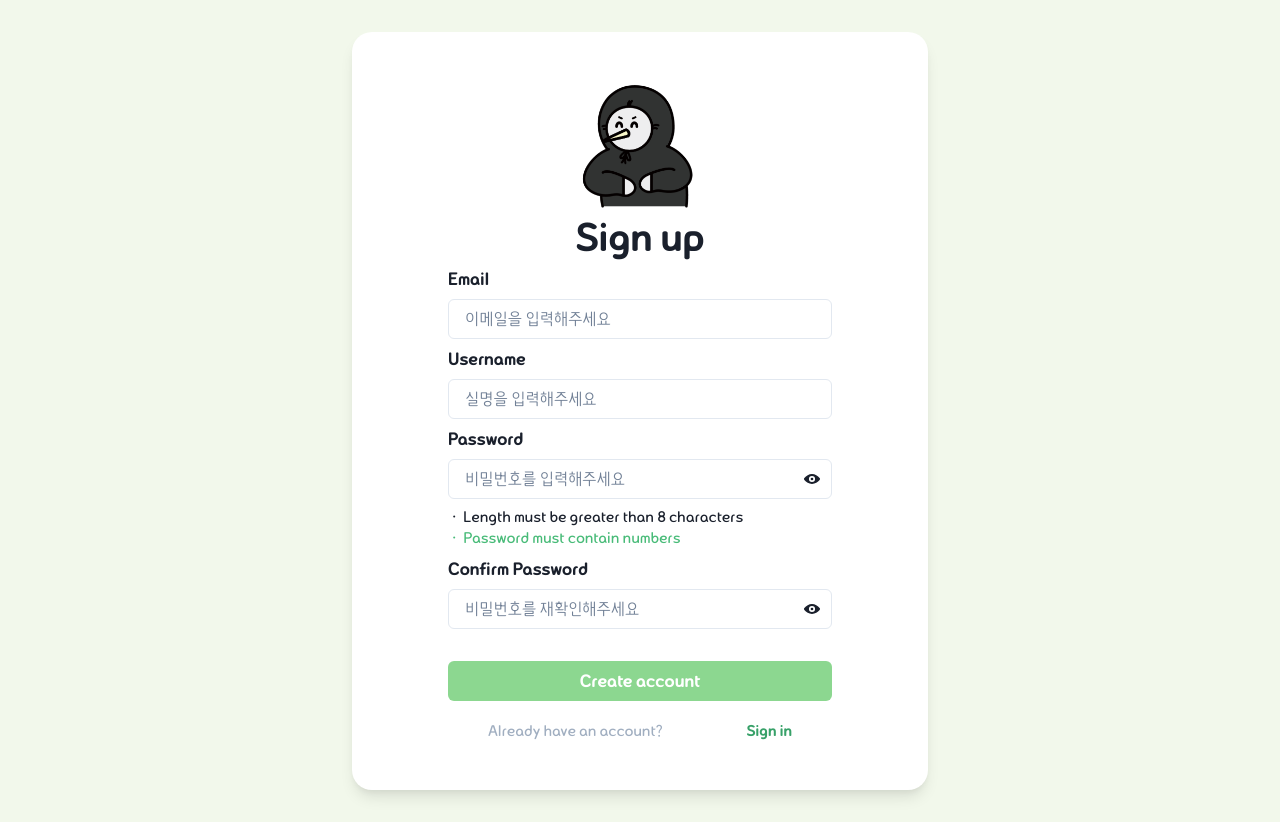
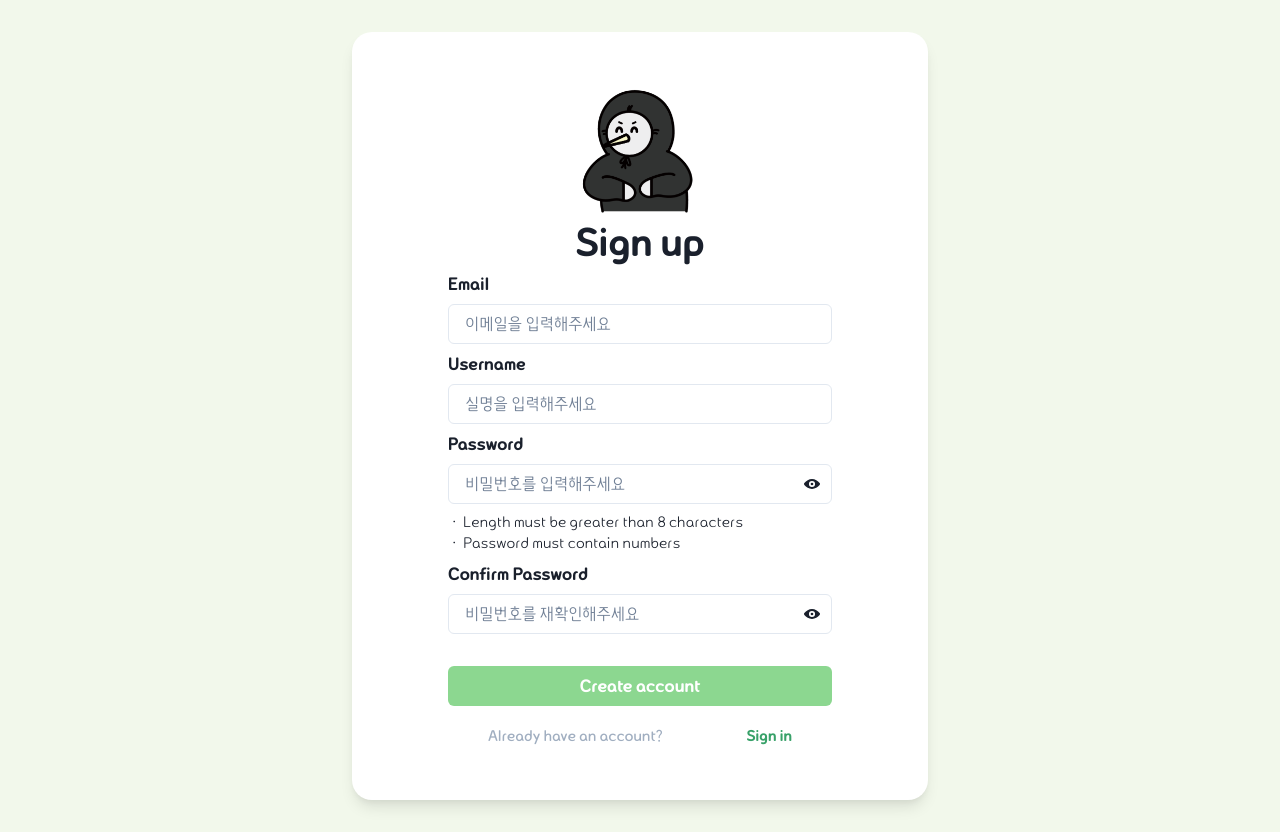
Before and after one commit to prgrms-fe-devcourse/FEDC4_MUSSEUK_LETTER_Donggeun, a React (Vite) app: page /signup in a window 1280 px wide. Built offline with nearby package versions, Linux system fonts and the light colour scheme; no server answers.

Commit message:
design: 디자인 스타일 조정

```diff
--- a/src/pages/Signin/index.tsx
+++ b/src/pages/Signin/index.tsx
@@ -81,14 +81,7 @@ const SignIn = () => {
         }}
         registerProps={register('password')}
       />
-      <Button
-        type="submit"
-        mt="6"
-        w="100%"
-        color="white"
-        backgroundColor="green01"
-        _hover={{ backgroundColor: 'green03' }}
-        _active={{ backgroundColor: 'green.500' }}>
+      <Button type="submit" mt="6" w="100%" colorScheme="primary">
         Sign in
       </Button>
       <LinkTemplate>
--- a/src/pages/Signup/index.tsx
+++ b/src/pages/Signup/index.tsx
@@ -106,8 +106,8 @@ const SignUp = () => {
         icon={<Icon as={showPassword ? ViewOffIcon : ViewIcon} onClick={setShowPassword.toggle} />}
       />
       <Box w="100%" fontSize="sm">
-        {isPasswordShort && <Text>· Length must be greater than 8 characters</Text>}
-        {!isPasswordContainNumber && <Text color="green03">· Password must contain numbers</Text>}
+        {isPasswordShort && <Text fontWeight="light">· Length must be greater than 8 characters</Text>}
+        {!isPasswordContainNumber && <Text fontWeight="light">· Password must contain numbers</Text>}
       </Box>
       <InputField
         label="Confirm Password"
--- a/src/pages/Signup/templates/PageTemplate.tsx
+++ b/src/pages/Signup/templates/PageTemplate.tsx
@@ -15,6 +15,7 @@ const PageTemplate = ({ children, ...props }: FlexProps & React.FormHTMLAttribut
         py={['6', '8', '12']}
         w="100%"
         maxW="xl"
+        minH="3xl"
         bg="white"
         boxSizing="border-box"
         boxShadow="lg"
```
